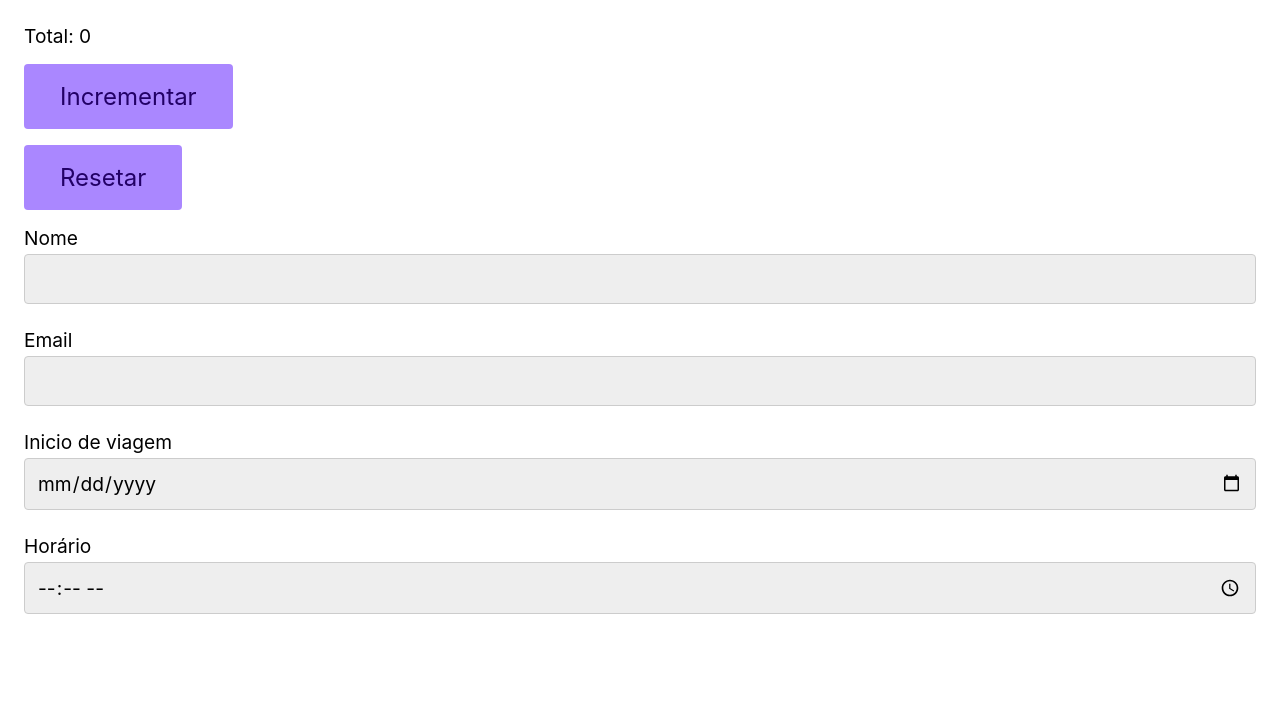
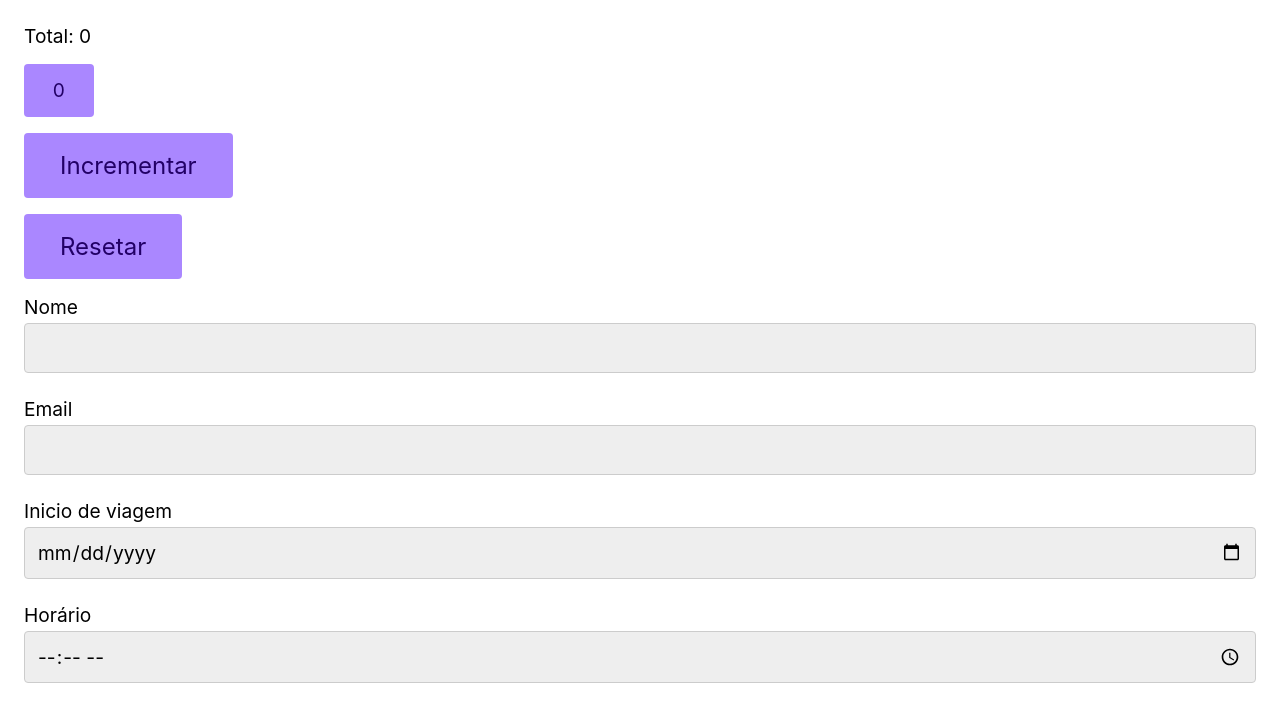
Before and after one commit to Ian-FS/react-typescript, a React app: page / in a window 1280 px wide. Shown: the top 722 px of the page. Built offline with nearby package versions, Linux system fonts and the light colour scheme; the HTML template or start-up script is replaced by a standard one.

Commit message:
interfaces e tipos

```diff
--- a/src/App.tsx
+++ b/src/App.tsx
@@ -1,9 +1,11 @@
 import React from 'react'
 import Button from './Button'
 import { Input } from './Input'
+import { ButtonExerc } from './ButtonExerc'
 
 function App() {
   const [total, setTotal] = React.useState(0)
+  const [valor, setValor] = React.useState(0)
 
   function incrementar() {
     setTotal((total) => total +1)
@@ -15,6 +17,10 @@ function App() {
   return (
     <div>
       <p>Total: {total}</p>
+      <ButtonExerc valor={valor} setValor={setValor}/>
+
+
+
       <Button
         tamanho="1.5rem"
         onClick={incrementar}
--- /dev/null
+++ b/src/ButtonExerc.tsx
@@ -0,0 +1,17 @@
+import React from 'react'
+
+type ButtonExercProps = {
+    setValor: React.Dispatch<number>,
+    valor: number
+}
+
+export const ButtonExerc = ({setValor, valor}:ButtonExercProps) => {
+
+    return (
+        <div>
+            <button onClick={() => setValor( valor + 1)}>
+                {valor}
+            </button>
+        </div>
+  )
+}
```
